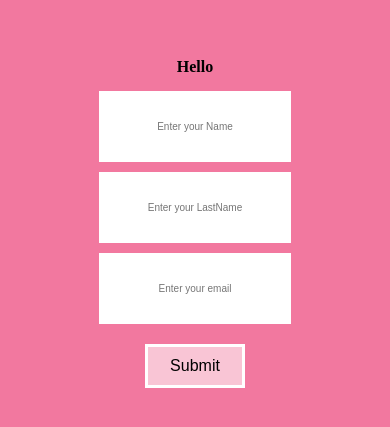
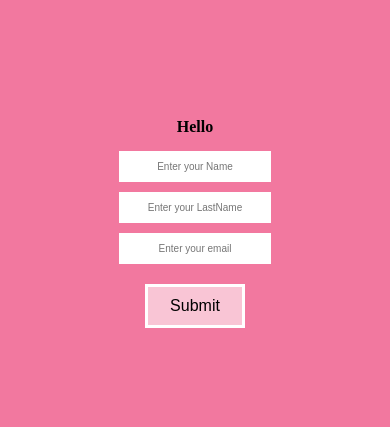
Before and after one commit to PrathameshhW/forms-app, a React (Create React App) app: page / in a window 390 px wide. Shown: the part 197-624 px from the top of the page. Built offline with nearby package versions, Linux system fonts and the light colour scheme.

Commit message:
responsive

```diff
--- a/src/index.css
+++ b/src/index.css
@@ -24,7 +24,7 @@ body {
 }
 
 h1 {
-    font-size: 3rem;
+    font-size: 3em;
     padding: 10px 0px;
 }
 
@@ -78,7 +78,7 @@ button:hover {
     input {
         margin: 5px 0px;
         width: 100%;
-        padding: 30px;
+        padding: 10px;
         outline: none;
         border: none;
         text-align: center;
```
